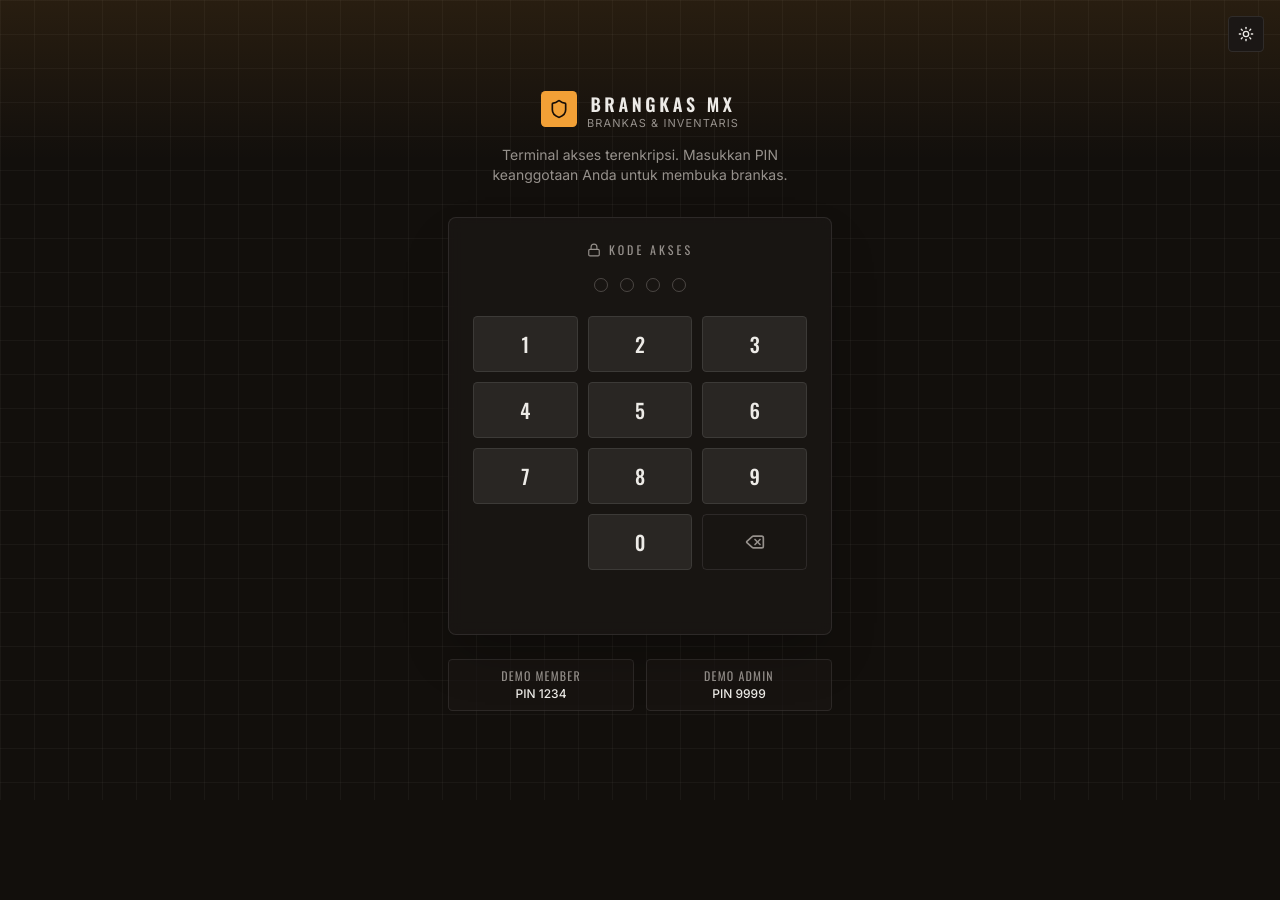
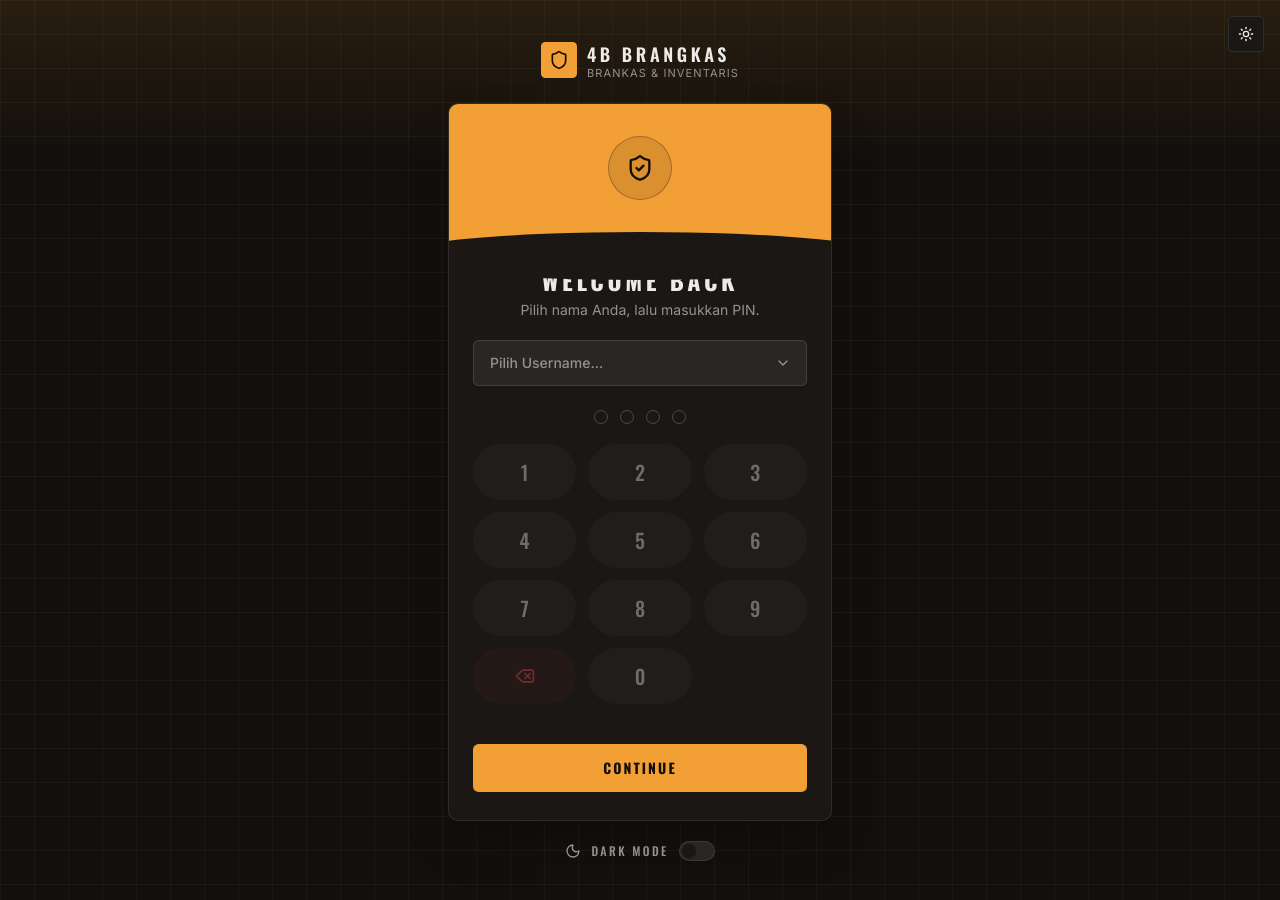
Before and after one commit to oksirawrrr/pukky, a Next.js app: page / in a window 1280 px wide. Before the commit the page ends 800 px from the top, so only its background shows below. Built offline with nearby package versions, Linux system fonts and the light colour scheme.

Commit message:
feat: add user selection and PIN input to login screen

```diff
--- a/components/login-screen.tsx
+++ b/components/login-screen.tsx
@@ -1,7 +1,7 @@
 "use client"
 
 import { useState } from "react"
-import { Delete, Lock } from "lucide-react"
+import { ChevronDown, Delete, ShieldCheck } from "lucide-react"
 import { useStore } from "@/lib/store"
 import { cn } from "@/lib/utils"
 import { Brand, ThemeToggle } from "@/components/shared"
@@ -9,12 +9,15 @@ import { Brand, ThemeToggle } from "@/components/shared"
 const PIN_LENGTH = 4
 
 export function LoginScreen() {
-  const { login } = useStore()
+  const { users, login } = useStore()
+  const [userId, setUserId] = useState("")
   const [pin, setPin] = useState("")
   const [error, setError] = useState<string | null>(null)
   const [shake, setShake] = useState(false)
 
-  function press(digit: string) {
+  const selectedUser = users.find((u) => u.id === userId)
+
+  function handleDigit(digit: string) {
     setError(null)
     setPin((p) => (p.length >= PIN_LENGTH ? p : p + digit))
   }
@@ -24,8 +27,16 @@ export function LoginScreen() {
     setPin((p) => p.slice(0, -1))
   }
 
-  function submit(value: string) {
-    const res = login(value)
+  function submit() {
+    if (!userId) {
+      setError("Pilih nama pengguna terlebih dahulu.")
+      return
+    }
+    if (pin.length < PIN_LENGTH) {
+      setError("Masukkan 4 digit PIN.")
+      return
+    }
+    const res = login(userId, pin)
     if (!res.ok) {
       setError(res.error ?? "Akses ditolak.")
       setShake(true)
@@ -34,17 +45,8 @@ export function LoginScreen() {
     }
   }
 
-  function handleDigit(digit: string) {
-    const next = pin.length >= PIN_LENGTH ? pin : pin + digit
-    setError(null)
-    setPin(next)
-    if (next.length === PIN_LENGTH) {
-      setTimeout(() => submit(next), 120)
-    }
-  }
-
   return (
-    <div className="relative flex min-h-screen items-center justify-center overflow-hidden px-4">
+    <div className="relative flex min-h-screen items-center justify-center overflow-hidden px-4 py-10">
       <div className="grid-backdrop pointer-events-none absolute inset-0 opacity-70" aria-hidden="true" />
       <div className="pointer-events-none absolute inset-x-0 top-0 h-40 bg-gradient-to-b from-primary/10 to-transparent" />
 
@@ -53,70 +55,111 @@ export function LoginScreen() {
       </div>
 
       <div className="relative z-10 w-full max-w-sm">
-        <div className="mb-8 flex flex-col items-center gap-4 text-center">
+        <div className="mb-6 flex justify-center">
           <Brand />
-          <p className="max-w-xs text-balance text-sm text-muted-foreground">
-            Terminal akses terenkripsi. Masukkan PIN keanggotaan Anda untuk membuka brankas.
-          </p>
         </div>
 
         <div
           className={cn(
-            "rounded-xl border border-border bg-card/80 p-6 shadow-2xl backdrop-blur",
+            "overflow-hidden rounded-2xl border border-border bg-card shadow-2xl",
             shake && "animate-[wiggle_0.4s_ease-in-out]",
           )}
         >
-          <div className="mb-5 flex items-center justify-center gap-2 text-muted-foreground">
-            <Lock className="h-3.5 w-3.5" />
-            <span className="font-display text-xs uppercase tracking-[0.25em]">Kode Akses</span>
+          <div className="relative flex flex-col items-center bg-primary px-6 pb-14 pt-8 text-primary-foreground">
+            <div className="flex h-16 w-16 items-center justify-center rounded-full border border-primary-foreground/30 bg-primary-foreground/10">
+              <ShieldCheck className="h-7 w-7" />
+            </div>
+            <div className="absolute -bottom-6 left-1/2 h-12 w-[130%] -translate-x-1/2 rounded-[100%] bg-card" />
           </div>
 
-          <div className="mb-6 flex justify-center gap-3">
+          <div className="px-6 pb-7 pt-2 text-center">
+            <h1 className="font-display text-2xl font-bold uppercase tracking-[0.15em]">Welcome Back</h1>
+            <p className="mt-1 text-sm text-muted-foreground">Pilih nama Anda, lalu masukkan PIN.</p>
+
+            <div className="mt-5">
+              <div className="relative">
+                <select
+                  value={userId}
+                  onChange={(e) => {
+                    setUserId(e.target.value)
+                    setPin("")
+                    setError(null)
+                  }}
+                  className={cn(
+                    "w-full appearance-none rounded-lg border border-input bg-secondary px-4 py-3 text-left text-sm font-medium outline-none transition-colors focus:border-primary focus:ring-2 focus:ring-ring/40",
+                    !userId && "text-muted-foreground",
+                  )}
+                  aria-label="Pilih nama pengguna"
+                >
+                  <option value="">Pilih Username...</option>
+                  {users.map((u) => (
+                    <option key={u.id} value={u.id}>
+                      {u.name} · {u.role === "admin" ? "Admin" : "Member"}
+                    </option>
+                  ))}
+                </select>
+                <ChevronDown className="pointer-events-none absolute right-4 top-1/2 h-4 w-4 -translate-y-1/2 text-muted-foreground" />
+              </div>
+            </div>
+
+            <div className="mb-5 mt-6 flex justify-center gap-3">
               {Array.from({ length: PIN_LENGTH }).map((_, i) => (
                 <span
                   key={i}
                   className={cn(
                     "h-3.5 w-3.5 rounded-full border transition-all",
-                  i < pin.length ? "scale-110 border-primary bg-primary" : "border-muted-foreground/40 bg-transparent",
+                    i < pin.length
+                      ? "scale-110 border-primary bg-primary"
+                      : "border-muted-foreground/40 bg-transparent",
                   )}
                 />
               ))}
             </div>
 
-          <div className="grid grid-cols-3 gap-2.5">
+            <div className="grid grid-cols-3 gap-3">
               {["1", "2", "3", "4", "5", "6", "7", "8", "9"].map((d) => (
-              <KeypadButton key={d} onClick={() => handleDigit(d)}>
+                <KeypadButton key={d} onClick={() => handleDigit(d)} disabled={!userId}>
                   {d}
                 </KeypadButton>
               ))}
-            <div />
-            <KeypadButton onClick={() => handleDigit("0")}>0</KeypadButton>
-            <KeypadButton onClick={back} aria-label="Hapus" muted>
+              <KeypadButton onClick={back} aria-label="Hapus" muted disabled={!userId || pin.length === 0}>
                 <Delete className="h-5 w-5" />
               </KeypadButton>
+              <KeypadButton onClick={() => handleDigit("0")} disabled={!userId}>
+                0
+              </KeypadButton>
+              <span />
             </div>
 
             <p
               className={cn(
-              "mt-5 min-h-[1.25rem] text-center text-sm font-medium",
+                "mt-4 min-h-[1.25rem] text-sm font-medium",
                 error ? "text-destructive" : "text-transparent",
               )}
               role="status"
             >
               {error ?? "."}
             </p>
+
+            <button
+              type="button"
+              onClick={submit}
+              className="mt-1 w-full rounded-lg bg-primary py-3.5 font-display text-sm font-bold uppercase tracking-[0.15em] text-primary-foreground transition-all hover:brightness-95 active:scale-[0.99]"
+            >
+              Continue
+            </button>
+          </div>
         </div>
 
-        <div className="mt-6 grid grid-cols-2 gap-3 text-center text-xs">
-          <div className="rounded-md border border-border bg-card/60 px-3 py-2">
-            <p className="font-display uppercase tracking-widest text-muted-foreground">Demo Member</p>
-            <p className="mt-0.5 font-medium">PIN 1234</p>
+        <div className="mt-5 flex items-center justify-center">
+          <ThemeToggle variant="pill" />
         </div>
-          <div className="rounded-md border border-border bg-card/60 px-3 py-2">
-            <p className="font-display uppercase tracking-widest text-muted-foreground">Demo Admin</p>
-            <p className="mt-0.5 font-medium">PIN 9999</p>
-          </div>
-        </div>
+
+        {selectedUser && (
+          <p className="mt-4 text-center text-xs text-muted-foreground">
+            Demo PIN {selectedUser.name}: <span className="font-medium text-foreground">{selectedUser.pin}</span>
+          </p>
+        )}
       </div>
 
       <style>{`@keyframes wiggle{0%,100%{transform:translateX(0)}25%{transform:translateX(-6px)}75%{transform:translateX(6px)}}`}</style>
@@ -128,6 +171,7 @@ function KeypadButton({
   children,
   onClick,
   muted,
+  disabled,
   ...rest
 }: {
   children: React.ReactNode
@@ -138,11 +182,12 @@ function KeypadButton({
     <button
       type="button"
       onClick={onClick}
+      disabled={disabled}
       className={cn(
-        "flex h-14 items-center justify-center rounded-md border border-border font-display text-xl font-medium transition-all active:scale-95",
+        "flex h-14 items-center justify-center rounded-full font-display text-xl font-medium transition-all active:scale-95 disabled:cursor-not-allowed disabled:opacity-40",
         muted
-          ? "bg-transparent text-muted-foreground hover:bg-accent"
-          : "bg-secondary text-foreground hover:border-primary/50 hover:bg-accent",
+          ? "bg-destructive/10 text-destructive hover:bg-destructive/20"
+          : "bg-secondary text-foreground hover:bg-accent hover:text-accent-foreground",
       )}
       {...rest}
     >
--- a/components/shared.tsx
+++ b/components/shared.tsx
@@ -42,17 +42,49 @@ export function StatusBadge({ status }: { status: TxStatus }) {
   )
 }
 
-export function ThemeToggle() {
+export function ThemeToggle({ variant = "icon" }: { variant?: "icon" | "pill" }) {
   const { theme, toggleTheme } = useStore()
+  const isLight = theme === "light"
+
+  if (variant === "pill") {
+    return (
+      <button
+        type="button"
+        onClick={toggleTheme}
+        className="inline-flex items-center gap-2.5 text-muted-foreground transition-colors hover:text-foreground"
+        aria-pressed={isLight}
+        aria-label={isLight ? "Aktifkan mode gelap" : "Aktifkan mode terang"}
+      >
+        {isLight ? <Sun className="h-4 w-4" /> : <Moon className="h-4 w-4" />}
+        <span className="font-display text-xs font-medium uppercase tracking-[0.2em]">
+          {isLight ? "Light Mode" : "Dark Mode"}
+        </span>
+        <span
+          className={cn(
+            "relative h-5 w-9 rounded-full border border-border transition-colors",
+            isLight ? "bg-primary" : "bg-secondary",
+          )}
+        >
+          <span
+            className={cn(
+              "absolute top-0.5 h-3.5 w-3.5 rounded-full bg-card shadow transition-all",
+              isLight ? "left-4" : "left-0.5",
+            )}
+          />
+        </span>
+      </button>
+    )
+  }
+
   return (
     <button
       type="button"
       onClick={toggleTheme}
       className="inline-flex h-9 w-9 items-center justify-center rounded-md border border-border bg-card text-foreground transition-colors hover:bg-accent hover:text-accent-foreground"
-      aria-label={theme === "dark" ? "Aktifkan mode terang" : "Aktifkan mode gelap"}
-      title={theme === "dark" ? "Mode terang" : "Mode gelap"}
+      aria-label={isLight ? "Aktifkan mode gelap" : "Aktifkan mode terang"}
+      title={isLight ? "Mode gelap" : "Mode terang"}
     >
-      {theme === "dark" ? <Sun className="h-4 w-4" /> : <Moon className="h-4 w-4" />}
+      {isLight ? <Moon className="h-4 w-4" /> : <Sun className="h-4 w-4" />}
     </button>
   )
 }
@@ -65,7 +97,7 @@ export function Brand({ compact = false }: { compact?: boolean }) {
       </div>
       {!compact && (
         <div className="leading-none">
-          <p className="font-display text-lg font-semibold uppercase tracking-[0.2em]">BRANGKAS MX</p>
+          <p className="font-display text-lg font-semibold uppercase tracking-[0.2em]">4B BRANGKAS</p>
           <p className="text-[11px] uppercase tracking-widest text-muted-foreground">Brankas &amp; Inventaris</p>
         </div>
       )}
--- a/lib/store.tsx
+++ b/lib/store.tsx
@@ -71,6 +71,9 @@ const SEED_USERS: User[] = [
   { id: "u_admin", name: "Overseer", pin: "9999", role: "admin" },
   { id: "u1", name: "Vega", pin: "1234", role: "member" },
   { id: "u2", name: "Rook", pin: "1111", role: "member" },
+  { id: "u3", name: "Kilo", pin: "2222", role: "member" },
+  { id: "u4", name: "Nyx", pin: "3333", role: "member" },
+  { id: "u5", name: "Dozer", pin: "4444", role: "member" },
 ]
 
 const SEED_TX: Transaction[] = [
@@ -101,7 +104,7 @@ type StoreValue = {
   theme: "dark" | "light"
   toggleTheme: () => void
   currentUser: User | null
-  login: (pin: string) => { ok: boolean; error?: string }
+  login: (userId: string, pin: string) => { ok: boolean; error?: string }
   logout: () => void
   items: Item[]
   users: User[]
@@ -144,9 +147,10 @@ export function StoreProvider({ children }: { children: ReactNode }) {
   }, [])
 
   const login = useCallback(
-    (pin: string) => {
-      const found = users.find((u) => u.pin === pin.trim())
-      if (!found) return { ok: false, error: "PIN tidak dikenali." }
+    (userId: string, pin: string) => {
+      const found = users.find((u) => u.id === userId)
+      if (!found) return { ok: false, error: "Pilih nama pengguna terlebih dahulu." }
+      if (found.pin !== pin.trim()) return { ok: false, error: "PIN salah untuk pengguna ini." }
       setCurrentUser(found)
       setCart([])
       return { ok: true }
```
Lines whose indentation alone changed are shown as unchanged.
